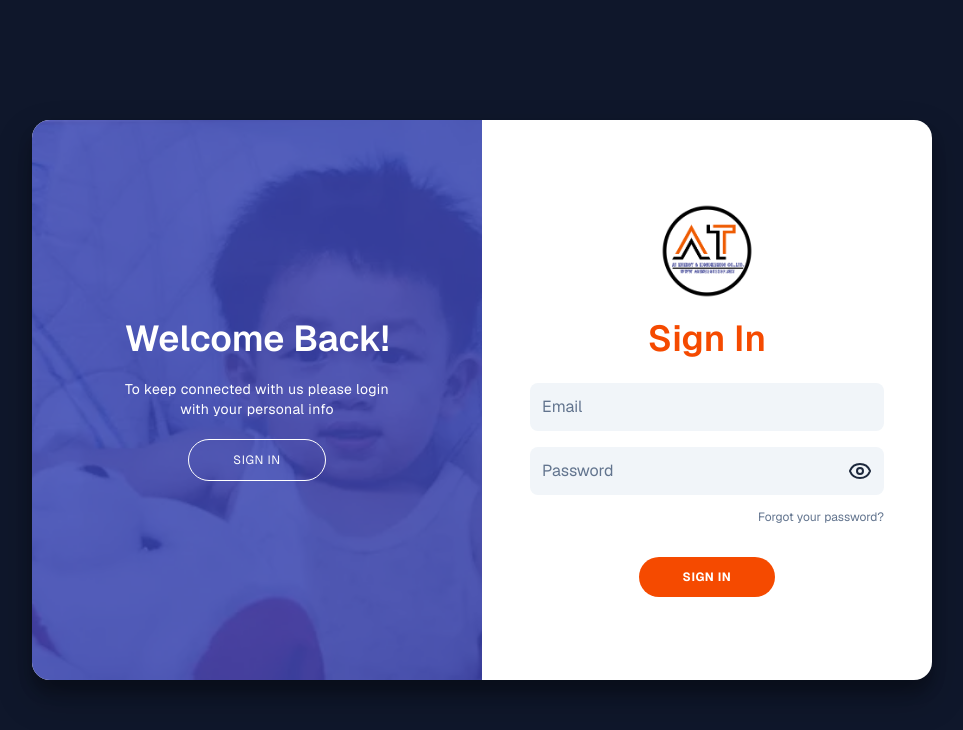
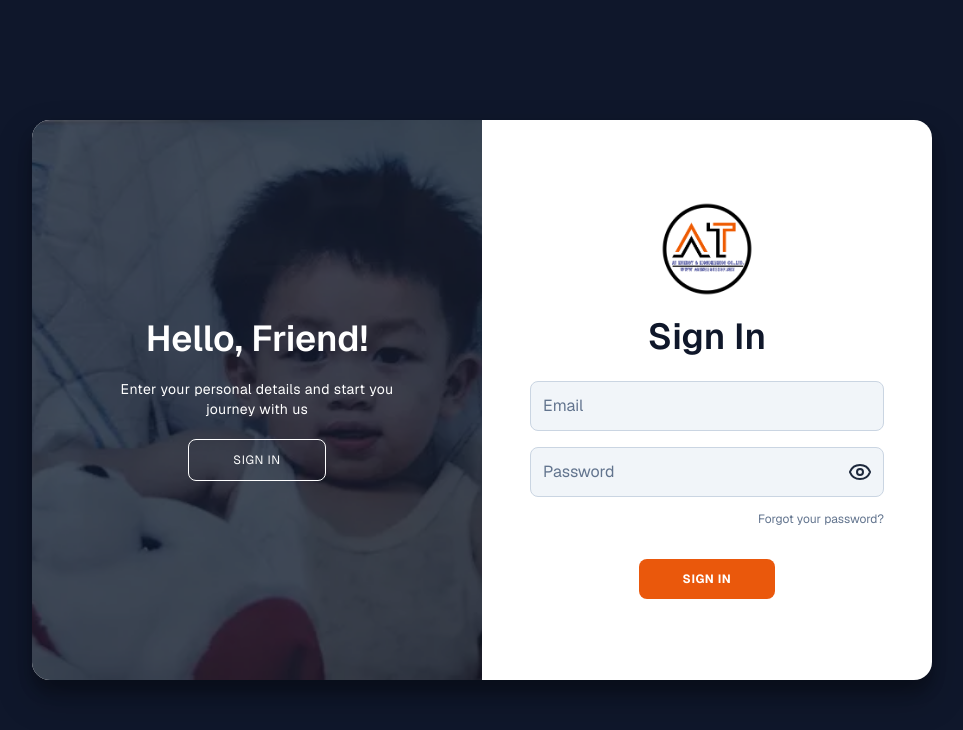
Before and after one commit to AT-Solar-Org/AT-Sale-Application, a Next.js app: page /auth in a window 1280 px wide. Both pictures are taken after a click on the button "SIGN UP". Shown: the top 730 px of the page, without its empty margins (158-1121 px from the left). Built offline with nearby package versions, Linux system fonts and the light colour scheme.

Commit message:
fix color

```diff
--- a/app/(auth)/_components/AuthPage.tsx
+++ b/app/(auth)/_components/AuthPage.tsx
@@ -60,15 +60,15 @@ export default function AuthPage() {
               }}
             >
               {/* Dark overlay for text readability */}
-              <div className="absolute inset-0 bg-[#3D46B9]/80"></div>
+              <div className="absolute inset-0 bg-[#0F172A]/70"></div>
 
               <div className="relative z-10">
-                <h1 className="font-semibold text-4xl mb-4 text-white">Welcome Back!</h1>
+                <h1 className="font-semibold text-4xl mb-4 text-white">Hello, Friend!</h1>
                 <p className="text-sm leading-5 tracking-wide my-5 mx-0 text-white">
-                  To keep connected with us please login with your personal info
+                  Enter your personal details and start you journey with us
                 </p>
                 <button
-                  className="bg-transparent border border-white rounded-full py-3 px-11 text-xs tracking-wider uppercase transition-all active:scale-95 cursor-pointer hover:bg-white hover:text-[#3D46B9]"
+                  className="bg-transparent border border-white rounded-lg py-3 px-11 text-xs tracking-wider uppercase transition-all active:scale-95 cursor-pointer hover:bg-white hover:text-[#0F172A]"
                   type="button"
                   onClick={() => setIsSignUp(false)}
                 >
@@ -89,15 +89,15 @@ export default function AuthPage() {
               }}
             >
               {/* Dark overlay for text readability */}
-              <div className="absolute inset-0 bg-[#5f72db]/80"></div>
+              <div className="absolute inset-0 bg-[#0F172A]/70"></div>
 
               <div className="relative z-10">
                 <h1 className="font-semibold text-4xl mb-4 text-white">Hello, Friend!</h1>
                 <p className="text-sm leading-5 tracking-wide my-5 mx-0 text-white">
-                  Enter your personal details and start journey with us
+                  Enter your personal details and start you journey with us
                 </p>
                 <button
-                  className="bg-transparent border border-white rounded-full py-3 px-11 text-xs tracking-wider uppercase transition-all active:scale-95 cursor-pointer hover:bg-white hover:text-[#5f72db]"
+                  className="bg-transparent border border-white rounded-lg py-3 px-11 text-xs tracking-wider uppercase transition-all active:scale-95 cursor-pointer hover:bg-white hover:text-[#0F172A]"
                   type="button"
                   onClick={() => setIsSignUp(true)}
                 >
--- a/app/(auth)/_components/SignInForm.tsx
+++ b/app/(auth)/_components/SignInForm.tsx
@@ -21,19 +21,19 @@ export default function SignInForm({ onSwitch }: { onSwitch: () => void }) {
           width={80}
         />
 
-        <h1 className="font-semibold text-3xl md:text-4xl text-orange-600 mb-4">Sign In</h1>
+        <h1 className="font-semibold text-3xl md:text-4xl text-[#0F172A] mb-4">Sign In</h1>
 
         <input
           type="email"
           placeholder="Email"
-          className="bg-slate-100 border-none p-3 my-2 w-full rounded-lg outline-none transition-all duration-300 text-slate-800 placeholder:text-slate-500 focus:bg-slate-200 focus:ring-2 focus:ring-orange-500"
+          className="bg-slate-100 border border-slate-300 p-3 my-2 w-full rounded-lg outline-none transition-all duration-300 text-slate-800 placeholder:text-slate-500 focus:bg-slate-200 focus:ring-2 focus:ring-[#EA580C]"
         />
 
         <div className="relative w-full my-2">
           <input
             type={showPassword ? "text" : "password"}
             placeholder="Password"
-            className="bg-slate-100 border-none p-3 pr-12 w-full rounded-lg outline-none transition-all duration-300 text-slate-800 placeholder:text-slate-500 focus:bg-slate-200 focus:ring-2 focus:ring-orange-500"
+            className="bg-slate-100 border border-slate-300 p-3 pr-12 w-full rounded-lg outline-none transition-all duration-300 text-slate-800 placeholder:text-slate-500 focus:bg-slate-200 focus:ring-2 focus:ring-[#EA580C]"
           />
           <button
             type="button"
@@ -51,21 +51,21 @@ export default function SignInForm({ onSwitch }: { onSwitch: () => void }) {
 
         <a
           href="/forgot-password"
-          className="w-full text-right text-xs mt-1.5 mb-4 text-slate-500 no-underline hover:text-orange-600 transition-colors"
+          className="w-full text-right text-xs mt-1.5 mb-4 text-slate-500 no-underline hover:text-[#EA580C] transition-colors"
         >
           Forgot your password?
         </a>
 
         <button
           type="button"
-          className="md:hidden w-full text-center text-sm mt-3 mb-1 p-0 text-orange-600 bg-transparent border-none cursor-pointer underline hover:text-orange-700"
+          className="md:hidden w-full text-center text-sm mt-3 mb-1 p-0 text-[#EA580C] bg-transparent border-none cursor-pointer underline hover:text-[#c2410c]"
           onClick={onSwitch}
         >
           Don&apos;t have an account?
         </button>
 
         <button
-          className="rounded-full bg-orange-600 text-white text-xs font-bold py-3 px-11 tracking-wider uppercase transition-transform active:scale-95 mt-4 cursor-pointer border-none hover:bg-orange-700"
+          className="rounded-lg bg-[#EA580C] text-white text-xs font-bold py-3 px-11 tracking-wider uppercase transition-transform active:scale-95 mt-4 cursor-pointer border-none hover:bg-[#c2410c]"
           type="submit"
         >
           Sign In
--- a/app/(auth)/_components/SignUpForm.tsx
+++ b/app/(auth)/_components/SignUpForm.tsx
@@ -8,15 +8,23 @@ import Image from 'next/image'
 export default function SignUpForm({ onSwitch }: { onSwitch: () => void }) {
   const [showPassword, setShowPassword] = useState(false);
   const [showConfirmPassword, setShowConfirmPassword] = useState(false);
+  const [name, setName] = useState("");
+  const [email, setEmail] = useState("");
+  const [password, setPassword] = useState("");
+  const [confirmPassword, setConfirmPassword] = useState("");
   const router = useRouter();
+
+  const handleSubmit = (e: React.FormEvent) => {
+    e.preventDefault();
+    // Store sign up data in localStorage
+    localStorage.setItem("signupData", JSON.stringify({ name, email, password }));
+    router.push("/signup");
+  };
 
   return (
     <div className="w-full h-full min-h-[500px] md:min-h-full flex items-center justify-center">
       <form
-        onSubmit={(e) => {
-          e.preventDefault();
-          router.push("/signup");
-        }}
+        onSubmit={handleSubmit}
         className="bg-white flex items-center justify-center flex-col px-8 md:px-12 py-10 md:py-0 w-full text-center"
       >
         <Image
@@ -26,12 +34,22 @@ export default function SignUpForm({ onSwitch }: { onSwitch: () => void }) {
           height={80}
           width={80}
         />
-        <h1 className="font-semibold text-3xl md:text-4xl text-[#3D46B9] mb-4">Create Account</h1>
+        <h1 className="font-semibold text-3xl md:text-4xl text-[#0F172A] mb-4">Create Account</h1>
+
+        <input
+          type="text"
+          placeholder="Name"
+          value={name}
+          onChange={(e) => setName(e.target.value)}
+          className="bg-slate-100 border border-slate-300 p-3 my-2 w-full rounded-lg outline-none transition-all duration-300 text-slate-800 placeholder:text-slate-500 focus:bg-slate-200 focus:ring-2 focus:ring-[#EA580C]"
+        />
 
         <input
           type="email"
           placeholder="Email"
-          className="bg-[#eee] border-none p-3 my-2 w-full rounded-lg outline-none transition-all duration-300 text-gray-800 placeholder:text-gray-600 focus:bg-[#e2e2e2] focus:ring-2 focus:ring-blue-500"
+          value={email}
+          onChange={(e) => setEmail(e.target.value)}
+          className="bg-slate-100 border border-slate-300 p-3 my-2 w-full rounded-lg outline-none transition-all duration-300 text-slate-800 placeholder:text-slate-500 focus:bg-slate-200 focus:ring-2 focus:ring-[#EA580C]"
         />
 
         {/* Password */}
@@ -39,7 +57,9 @@ export default function SignUpForm({ onSwitch }: { onSwitch: () => void }) {
           <input
             type={showPassword ? "text" : "password"}
             placeholder="Password"
-            className="bg-[#eee] border-none p-3 pr-12 w-full rounded-lg outline-none transition-all duration-300 text-gray-800 placeholder:text-gray-600 focus:bg-[#e2e2e2] focus:ring-2 focus:ring-blue-500"
+            value={password}
+            onChange={(e) => setPassword(e.target.value)}
+            className="bg-slate-100 border border-slate-300 p-3 pr-12 w-full rounded-lg outline-none transition-all duration-300 text-slate-800 placeholder:text-slate-500 focus:bg-slate-200 focus:ring-2 focus:ring-[#EA580C]"
           />
           <button
             type="button"
@@ -60,7 +80,9 @@ export default function SignUpForm({ onSwitch }: { onSwitch: () => void }) {
           <input
             type={showConfirmPassword ? "text" : "password"}
             placeholder="Confirm Password"
-            className="bg-[#eee] border-none p-3 pr-12 w-full rounded-lg outline-none transition-all duration-300 text-gray-800 placeholder:text-gray-600 focus:bg-[#e2e2e2] focus:ring-2 focus:ring-blue-500"
+            value={confirmPassword}
+            onChange={(e) => setConfirmPassword(e.target.value)}
+            className="bg-slate-100 border border-slate-300 p-3 pr-12 w-full rounded-lg outline-none transition-all duration-300 text-slate-800 placeholder:text-slate-500 focus:bg-slate-200 focus:ring-2 focus:ring-[#EA580C]"
           />
           <button
             type="button"
@@ -78,14 +100,14 @@ export default function SignUpForm({ onSwitch }: { onSwitch: () => void }) {
 
         <button
           type="button"
-          className="md:hidden w-full text-center text-sm mt-3 mb-1 p-0 text-blue-500 bg-transparent border-none cursor-pointer underline hover:text-blue-700"
+          className="md:hidden w-full text-center text-sm mt-3 mb-1 p-0 text-[#EA580C] bg-transparent border-none cursor-pointer underline hover:text-[#c2410c]"
           onClick={onSwitch}
         >
           Already have an account?
         </button>
 
         <button
-          className="rounded-full bg-[#3D46B9] text-white text-xs font-bold py-3 px-11 tracking-wider uppercase transition-transform active:scale-95 mt-4 cursor-pointer border-none hover:bg-[#2d36a0]"
+          className="rounded-lg bg-[#EA580C] text-white text-xs font-bold py-3 px-11 tracking-wider uppercase transition-transform active:scale-95 mt-4 cursor-pointer border-none hover:bg-[#c2410c]"
           type="submit"
         >
           Sign Up
--- a/app/(auth)/_components/SignUpMore.tsx
+++ b/app/(auth)/_components/SignUpMore.tsx
@@ -1,6 +1,6 @@
 "use client";
 
-import { useState, useRef } from "react";
+import { useState, useRef, useEffect } from "react";
 import { LuUpload, LuX, LuCheck } from "react-icons/lu";
 import { useRouter } from "next/navigation";
 import Image from 'next/image'
@@ -21,6 +21,23 @@ export default function SignUpMore() {
     nationalId: "",
     bankAccount: "",
   });
+
+  // Load saved signup data from localStorage on mount
+  useEffect(() => {
+    const savedData = localStorage.getItem("signupData");
+    if (savedData) {
+      try {
+        const { name, email } = JSON.parse(savedData);
+        setForm((prev) => ({
+          ...prev,
+          name: name || "",
+          email: email || "",
+        }));
+      } catch (e) {
+        console.error("Failed to parse signup data from localStorage", e);
+      }
+    }
+  }, []);
 
   function handleChange(e: React.ChangeEvent<HTMLInputElement>) {
     setForm((prev) => ({ ...prev, [e.target.name]: e.target.value }));
@@ -43,26 +60,28 @@ export default function SignUpMore() {
     e.preventDefault();
     // TODO: send form data + idCardFile to your API
     console.log("Submitted:", { ...form, idCardFile });
+    // Clear signup data from localStorage after submission
+    localStorage.removeItem("signupData");
     setSubmitted(true);
   }
 
   if (submitted) {
     return (
-      <div className="bg-[#D8E5FB] flex justify-center items-center flex-col font-sans min-h-screen p-6">
+      <div className="bg-[#0F172A] flex justify-center items-center flex-col font-sans min-h-screen p-6">
         <div className="bg-white rounded-[18px] shadow-[0_18px_36px_rgba(0,0,0,0.25),0_12px_14px_rgba(0,0,0,0.22)] w-full max-w-md p-10 flex flex-col items-center text-center">
           <div className="w-16 h-16 rounded-full bg-green-100 flex items-center justify-center mb-5">
             <LuCheck className="w-8 h-8 text-green-600" />
           </div>
-          <h2 className="font-semibold text-2xl text-[#3D46B9] mb-3">
+          <h2 className="font-semibold text-2xl text-[#0F172A] mb-3">
             Submitted!
           </h2>
-          <p className="text-sm text-gray-500 mb-6 leading-relaxed">
+          <p className="text-sm text-slate-500 mb-6 leading-relaxed">
             Your information has been sent to the admin for review.
             You`&apos`ll be notified once your account is approved.
           </p>
           <button
             onClick={() => router.push("/auth")}
-            className="rounded-full bg-[#3D46B9] text-white text-xs font-bold py-3 px-11 tracking-wider uppercase transition-transform active:scale-95 cursor-pointer border-none hover:bg-[#2d36a0]"
+            className="rounded-lg bg-[#EA580C] text-white text-xs font-bold py-3 px-11 tracking-wider uppercase transition-transform active:scale-95 cursor-pointer border-none hover:bg-[#c2410c]"
           >
             Back to Sign In
           </button>
@@ -72,7 +91,7 @@ export default function SignUpMore() {
   }
 
   return (
-    <div className="bg-[#D8E5FB] flex justify-center items-center flex-col font-sans min-h-screen p-6">
+    <div className="bg-[#0F172A] flex justify-center items-center flex-col font-sans min-h-screen p-6">
       <div className="bg-white rounded-[18px] shadow-[0_18px_36px_rgba(0,0,0,0.25),0_12px_14px_rgba(0,0,0,0.22)] relative overflow-hidden w-full max-w-lg">
         <form
           onSubmit={handleSubmit}
@@ -82,12 +101,14 @@ export default function SignUpMore() {
             src="/images/at_solar_logo.webp"
             alt="App Logo"
             className="w-20 md:w-24 h-auto mb-5"
+            width={80}
+            height={80}
           />
 
-          <h1 className="font-semibold text-3xl md:text-4xl text-[#3D46B9] mb-2">
+          <h1 className="font-semibold text-3xl md:text-4xl text-[#0F172A] mb-2">
             Complete Profile
           </h1>
-          <p className="text-sm leading-5 tracking-wide mb-6 text-gray-500">
+          <p className="text-sm leading-5 tracking-wide mb-6 text-slate-500">
             Fill in your details below. Your info will be reviewed by an admin.
           </p>
 
@@ -100,7 +121,7 @@ export default function SignUpMore() {
               value={form.name}
               onChange={handleChange}
               required
-              className="bg-[#eee] border-none p-3 my-2 w-full rounded-lg outline-none transition-all duration-300 text-gray-800 placeholder:text-gray-500 focus:bg-[#e2e2e2] focus:ring-2 focus:ring-blue-500 text-sm"
+              className="bg-slate-100 border border-slate-300 p-3 my-2 w-full rounded-lg outline-none transition-all duration-300 text-slate-800 placeholder:text-slate-500 focus:bg-slate-200 focus:ring-2 focus:ring-[#EA580C] text-sm"
             />
             <input
               type="text"
@@ -109,7 +130,7 @@ export default function SignUpMore() {
               value={form.surname}
               onChange={handleChange}
               required
-              className="bg-[#eee] border-none p-3 my-2 w-full rounded-lg outline-none transition-all duration-300 text-gray-800 placeholder:text-gray-500 focus:bg-[#e2e2e2] focus:ring-2 focus:ring-blue-500 text-sm"
+              className="bg-slate-100 border border-slate-300 p-3 my-2 w-full rounded-lg outline-none transition-all duration-300 text-slate-800 placeholder:text-slate-500 focus:bg-slate-200 focus:ring-2 focus:ring-[#EA580C] text-sm"
             />
           </div>
 
@@ -121,7 +142,7 @@ export default function SignUpMore() {
             value={form.email}
             onChange={handleChange}
             required
-            className="bg-[#eee] border-none p-3 my-2 w-full rounded-lg outline-none transition-all duration-300 text-gray-800 placeholder:text-gray-500 focus:bg-[#e2e2e2] focus:ring-2 focus:ring-blue-500 text-sm"
+            className="bg-slate-100 border border-slate-300 p-3 my-2 w-full rounded-lg outline-none transition-all duration-300 text-slate-800 placeholder:text-slate-500 focus:bg-slate-200 focus:ring-2 focus:ring-[#EA580C] text-sm"
           />
 
           {/* Phone */}
@@ -133,7 +154,7 @@ export default function SignUpMore() {
             onChange={handleChange}
             required
             maxLength={10}
-            className="bg-[#eee] border-none p-3 my-2 w-full rounded-lg outline-none transition-all duration-300 text-gray-800 placeholder:text-gray-500 focus:bg-[#e2e2e2] focus:ring-2 focus:ring-blue-500 text-sm"
+            className="bg-slate-100 border border-slate-300 p-3 my-2 w-full rounded-lg outline-none transition-all duration-300 text-slate-800 placeholder:text-slate-500 focus:bg-slate-200 focus:ring-2 focus:ring-[#EA580C] text-sm"
           />
 
           {/* National ID number */}
@@ -145,7 +166,7 @@ export default function SignUpMore() {
             onChange={handleChange}
             required
             maxLength={13}
-            className="bg-[#eee] border-none p-3 my-2 w-full rounded-lg outline-none transition-all duration-300 text-gray-800 placeholder:text-gray-500 focus:bg-[#e2e2e2] focus:ring-2 focus:ring-blue-500 text-sm"
+            className="bg-slate-100 border border-slate-300 p-3 my-2 w-full rounded-lg outline-none transition-all duration-300 text-slate-800 placeholder:text-slate-500 focus:bg-slate-200 focus:ring-2 focus:ring-[#EA580C] text-sm"
           />
 
           {/* National ID photo upload */}
@@ -154,17 +175,18 @@ export default function SignUpMore() {
               <button
                 type="button"
                 onClick={() => fileInputRef.current?.click()}
-                className="w-full flex items-center justify-center gap-2 bg-[#eee] border-2 border-dashed border-gray-300 hover:border-blue-400 hover:bg-[#e2e2e2] transition-all duration-300 rounded-lg p-4 text-sm text-gray-500 cursor-pointer"
+                className="w-full flex items-center justify-center gap-2 bg-slate-100 border-2 border-dashed border-slate-300 hover:border-[#EA580C] hover:bg-slate-200 transition-all duration-300 rounded-lg p-4 text-sm text-slate-500 cursor-pointer"
               >
                 <LuUpload className="w-4 h-4" />
                 อัปโหลดรูปบัตรประชาชน (Upload ID Card Photo)
               </button>
             ) : (
-              <div className="relative w-full rounded-lg overflow-hidden border border-gray-200">
+              <div className="relative w-full h-36 rounded-lg overflow-hidden border border-gray-200">
                 <Image
                   src={idCardPreview}
                   alt="ID Card Preview"
-                  className="w-full h-36 object-cover"
+                  className="w-full h-full object-cover"
+                  fill
                 />
                 <button
                   type="button"
@@ -196,11 +218,11 @@ export default function SignUpMore() {
             onChange={handleChange}
             required
             maxLength={15}
-            className="bg-[#eee] border-none p-3 my-2 w-full rounded-lg outline-none transition-all duration-300 text-gray-800 placeholder:text-gray-500 focus:bg-[#e2e2e2] focus:ring-2 focus:ring-blue-500 text-sm"
+            className="bg-slate-100 border border-slate-300 p-3 my-2 w-full rounded-lg outline-none transition-all duration-300 text-slate-800 placeholder:text-slate-500 focus:bg-slate-200 focus:ring-2 focus:ring-[#EA580C] text-sm"
           />
 
           <button
-            className="rounded-full bg-[#3D46B9] text-white text-xs font-bold py-3 px-11 tracking-wider uppercase transition-transform active:scale-95 mt-6 cursor-pointer border-none hover:bg-[#2d36a0] w-full"
+            className="rounded-lg bg-[#EA580C] text-white text-xs font-bold py-3 px-11 tracking-wider uppercase transition-transform active:scale-95 mt-6 cursor-pointer border-none hover:bg-[#c2410c] w-full"
             type="submit"
           >
             Submit for Approval
@@ -208,7 +230,7 @@ export default function SignUpMore() {
 
           <a
             href="/auth"
-            className="block mt-5 text-center text-xs text-gray-500 no-underline hover:text-blue-500 transition-colors"
+            className="block mt-5 text-center text-xs text-slate-500 no-underline hover:text-[#EA580C] transition-colors"
           >
             Back to Sign In
           </a>
```
Also changed, not shown: app/(auth)/_components/ForgotPasswordForm.tsx (+10 -8 lines).
